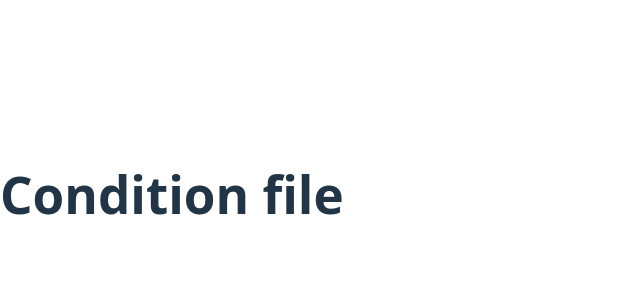
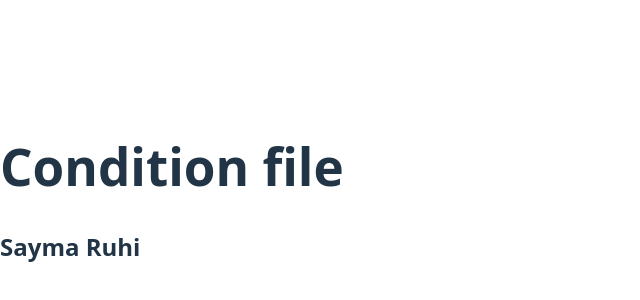
Before and after one commit to saymaruhi/condition1, a React (Vite) app: page / in a window 1280 px wide. Shown: the part 206-506 px from the top of the page, without its empty margins (0-640 px from the left). Built offline with nearby package versions, Linux system fonts and the light colour scheme.

Commit message:
added h2 in line 8

```diff
--- a/src/App.jsx
+++ b/src/App.jsx
@@ -5,6 +5,7 @@ function App() {
   return (
     <div>
       <h1>Condition file</h1>
+      <h2>Sayma Ruhi</h2>
 
     </div>
 
```
